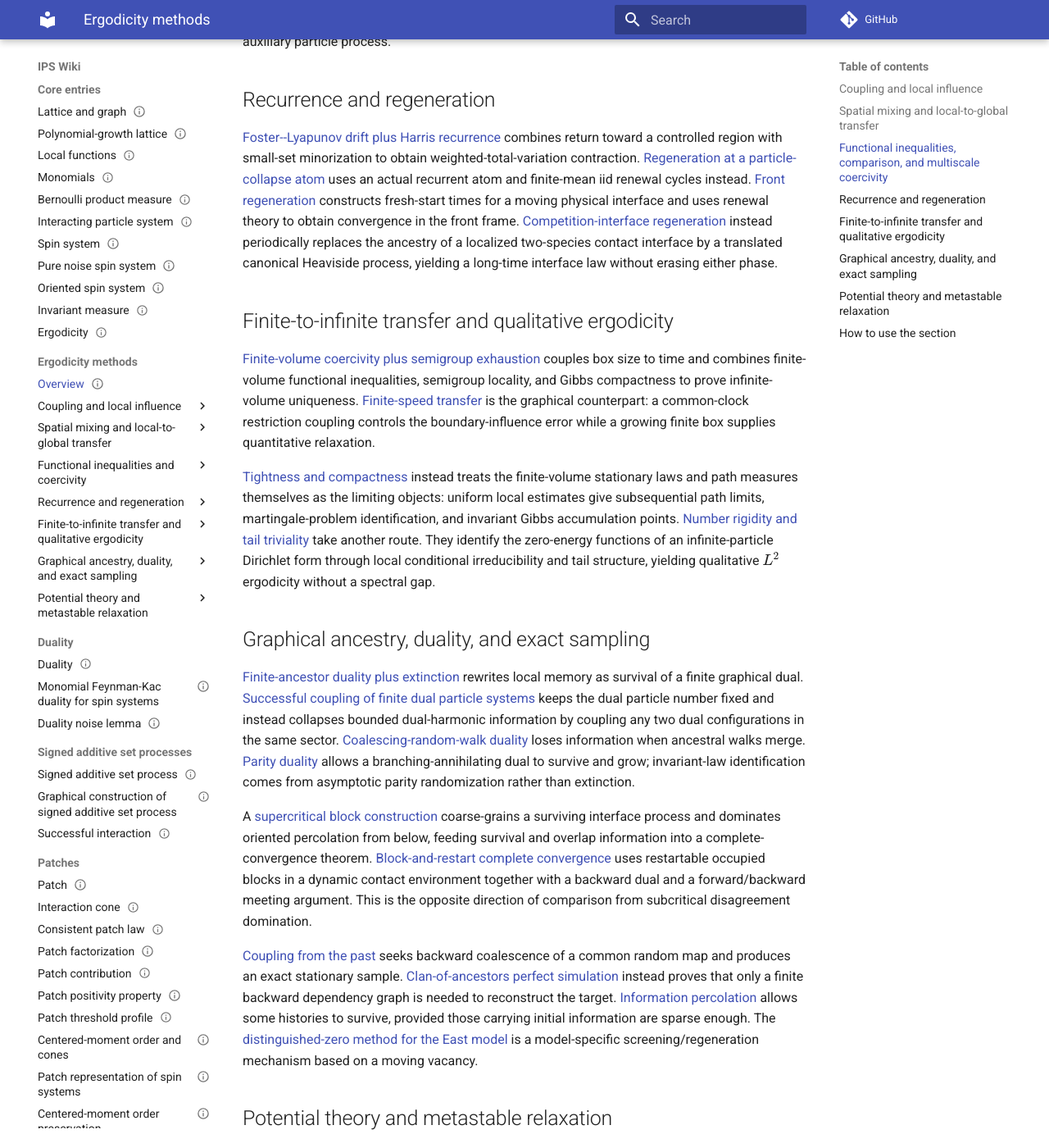
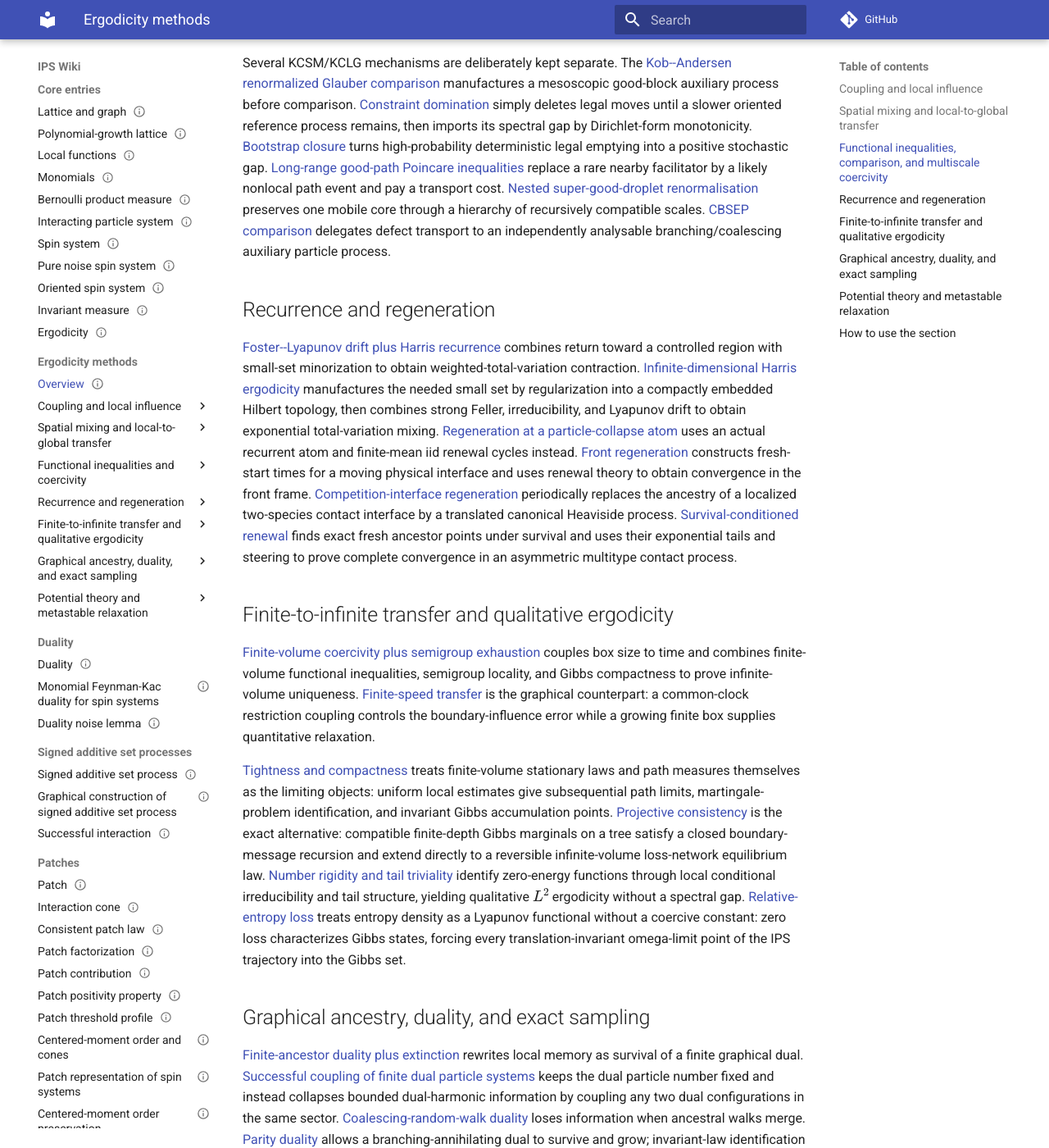
Before and after one commit to maciejgluchowski86-beep/ips-wiki, an MkDocs documentation site: the page built from docs/ergodicity-methods.md, in a window 1280 px wide and 1400 px high, scrolled down 2350 px. Shown: the whole window at 82% size. Built offline with MkDocs 1.6.1 and Material for MkDocs 9.7.7, drawn with Linux system fonts in a browser that asks for light colours; comment, search, counter and statistics services are not loaded; some of the changed text lies outside the part shown.

Commit message:
Integrate wave-six methods into ergodicity hub

```diff
--- a/docs/ergodicity-methods.md
+++ b/docs/ergodicity-methods.md
@@ -18,11 +18,11 @@ The useful question for each page is: *what object must be controlled to make th
 
 [Attractive monotone coupling](entries/attractive-monotone-coupling-extremal-laws.md) preserves the partial order and reduces uniqueness to equality of upper and lower invariant laws. [Dobrushin influence contraction](entries/dobrushin-influence-contraction.md) propagates a matrix of one-site conditional sensitivities, while [path coupling](entries/path-coupling-glauber-dynamics.md) asks only for contraction on neighboring configurations in a path metric.
 
-[Coupling with stationarity](entries/coupling-with-stationarity-local-uniformity.md) requires contraction only when one copy lies in a high-probability equilibrium set. [Block coupling](entries/block-coupling-joint-resampling.md) instead enlarges the update itself and couples whole conditional block laws. [Weighted Wasserstein contraction](entries/weighted-wasserstein-contraction-infinite-ips.md) adapts the metric to a countable-site continuous-spin system and closes a global transportation contraction from dissipative drift.
+[Coupling with stationarity](entries/coupling-with-stationarity-local-uniformity.md) requires contraction only when one copy lies in a high-probability equilibrium set. [Block coupling](entries/block-coupling-joint-resampling.md) instead enlarges the update itself and couples whole conditional block laws. [Coupling independence](entries/coupling-independence-coarse-grained-comparison.md) controls couplings of pinned conditional Gibbs laws and uses them to compare a high-degree Glauber chain with lower-degree pinned subproblems. [Weighted Wasserstein contraction](entries/weighted-wasserstein-contraction-infinite-ips.md) adapts the metric to a countable-site continuous-spin system and closes a global transportation contraction from dissipative drift.
 
-[Maximal local coupling for nonmonotone Potts dynamics](entries/maximal-local-coupling-nonmonotone-potts.md) optimizes each one-site conditional coupling and then controls the accumulated local mismatch by an aggregate-path argument. [Asymptotic coupling](entries/asymptotic-coupling-infinite-dimensional-spde.md) allows infinite-dimensional trajectories to approach without ever meeting by an absolutely continuous change of noise, while [asymptotic reflection coupling](entries/asymptotic-reflection-coupling-monotone-spde.md) regularizes the singular reflection direction of Hilbert-space noise and derives semigroup contraction from approximate coupling times.
+[Maximal local coupling for nonmonotone Potts dynamics](entries/maximal-local-coupling-nonmonotone-potts.md) optimizes each one-site conditional coupling and then controls the accumulated local mismatch by an aggregate-path argument. [Sticky coupling](entries/sticky-coupling-mckean-vlasov.md) reduces nonlinear McKean--Vlasov synchronization to a one-dimensional distance process with a sticky state at zero. [Componentwise reflection coupling](entries/componentwise-reflection-uniform-mean-field.md) reflects each particle pair separately and uses mean-field averaging to keep the contraction constants uniform in particle number. [Asymptotic coupling](entries/asymptotic-coupling-infinite-dimensional-spde.md) allows infinite-dimensional trajectories to approach without ever meeting by an absolutely continuous change of noise, while [asymptotic reflection coupling](entries/asymptotic-reflection-coupling-monotone-spde.md) regularizes the singular reflection direction of Hilbert-space noise and derives semigroup contraction from approximate coupling times.
 
-[Refined discrepancy coupling](entries/refined-discrepancy-coupling-general-exclusion.md) treats the coupled transition rates themselves as variables, allowing different microscopic exclusion jumps in the two marginals when ordinary basic coupling is not attractive. [Second-class-particle shock coupling](entries/second-class-particle-shock-random-walk.md) takes the opposite view of one discrepancy: it deliberately preserves the marker and uses exact closure of translated shock measures to reduce interface motion to a random walk. [Censoring inequalities](entries/censoring-monotone-glauber-dynamics.md) show that, for ordered starts in a monotone system, deleting updates can only delay mixing. [Dynamical disagreement percolation](entries/dynamical-disagreement-space-time-percolation.md) encodes the actual spread of coupled discrepancies by oriented space-time connectivity.
+[Refined discrepancy coupling](entries/refined-discrepancy-coupling-general-exclusion.md) treats the coupled transition rates themselves as variables, allowing different microscopic exclusion jumps in the two marginals when ordinary basic coupling is not attractive. [Second-class-particle shock coupling](entries/second-class-particle-shock-random-walk.md) deliberately preserves one discrepancy and uses exact closure of translated shock measures to reduce interface motion to a random walk. [Environment seen from a second-class particle](entries/environment-seen-second-class-particle.md) instead moves with the retained discrepancy and proves convergence and time ergodicity of the surrounding TASEP environment. [Censoring inequalities](entries/censoring-monotone-glauber-dynamics.md) show that, for ordered starts in a monotone system, deleting updates can only delay mixing. [Dynamical disagreement percolation](entries/dynamical-disagreement-space-time-percolation.md) encodes the actual spread of coupled discrepancies by oriented space-time connectivity.
 
 ## Spatial mixing and local-to-global transfer
 
@@ -32,9 +32,9 @@ The useful question for each page is: *what object must be controlled to make th
 
 ## Functional inequalities, comparison, and multiscale coercivity
 
-The [Poincare/spectral-gap method](entries/poincare-spectral-gap.md) converts a static variance inequality into exponential \(L^2\) relaxation. [Logarithmic Sobolev and modified logarithmic Sobolev inequalities](entries/log-sobolev-modified-log-sobolev.md) strengthen this to hypercontractivity or entropy decay. The [discrete Bochner--Bakry--Emery method](entries/bochner-bakry-emery-discrete-entropy.md) proves entropy coercivity by controlling the second entropy derivative through the algebra of jump moves.
+The [Poincare/spectral-gap method](entries/poincare-spectral-gap.md) converts a static variance inequality into exponential \(L^2\) relaxation. [Logarithmic Sobolev and modified logarithmic Sobolev inequalities](entries/log-sobolev-modified-log-sobolev.md) strengthen this to hypercontractivity or entropy decay. The [discrete Bochner--Bakry--Emery method](entries/bochner-bakry-emery-discrete-entropy.md) proves entropy coercivity by controlling the second entropy derivative through the algebra of jump moves. [Stochastic localization](entries/stochastic-localization-ising-glauber-gap.md) transports the true Glauber Dirichlet form along a random measure-valued flow until only rank-one Ising interactions remain.
 
-Several pages concern recursive or comparative ways to prove coercive inequalities. [Canonical-path and Dirichlet-form comparison](entries/dirichlet-form-canonical-path-comparison.md) routes moves of a tractable reference chain through legal moves of the target chain. [Block dynamics and bisection](entries/block-dynamics-bisection-variance.md) recursively decomposes variance across overlapping regions. The [Lu--Yau martingale method](entries/lu-yau-martingale-conditional-variance.md) follows a filtration under a conservation law, while [two-scale coarse graining](entries/two-scale-coarse-graining-conservative-lsi.md) separates microscopic fibers from a coarse marginal. [Block factorization of entropy](entries/block-factorization-entropy.md) proves entropy contraction for large updates and then reduces it to single-site factorization.
+Several pages concern recursive or comparative ways to prove coercive inequalities. [Canonical-path and Dirichlet-form comparison](entries/dirichlet-form-canonical-path-comparison.md) routes moves of a tractable reference chain through legal moves of the target chain. [Block dynamics and bisection](entries/block-dynamics-bisection-variance.md) recursively decomposes variance across overlapping regions. The [Lu--Yau martingale method](entries/lu-yau-martingale-conditional-variance.md) follows a filtration under a conservation law, while [two-scale coarse graining](entries/two-scale-coarse-graining-conservative-lsi.md) separates microscopic fibers from a coarse marginal. [Hierarchical renormalisation](entries/hierarchical-renormalisation-spectral-gap-recursion.md) changes the effective spin measure at every scale and propagates Brascamp--Lieb bounds along that renormalisation flow. [Block factorization of entropy](entries/block-factorization-entropy.md) proves entropy contraction for large updates and then reduces it to single-site factorization.
 
 [Holley--Stroock bounded-perturbation transfer](entries/holley-stroock-bounded-perturbation.md) transports an existing Poincare or log-Sobolev inequality across a bounded density perturbation. For symmetric exclusion, the [moving-particle lemma](entries/moving-particle-long-jump-exclusion.md) replaces an illegal long exchange by local exclusion energy at an effective-resistance cost, while the [Aldous interchange-process theorem](entries/aldous-interchange-exclusion-gap.md) exactly reduces the many-particle spectral gap to the one-particle random-walk gap.
 
@@ -44,13 +44,13 @@ Several KCSM/KCLG mechanisms are deliberately kept separate. The [Kob--Andersen
 
 ## Recurrence and regeneration
 
-[Foster--Lyapunov drift plus Harris recurrence](entries/foster-lyapunov-harris-geometric-ergodicity.md) combines return toward a controlled region with small-set minorization to obtain weighted-total-variation contraction. [Regeneration at a particle-collapse atom](entries/particle-collapse-regeneration.md) uses an actual recurrent atom and finite-mean iid renewal cycles instead. [Front regeneration](entries/front-regeneration-renewal-times.md) constructs fresh-start times for a moving physical interface and uses renewal theory to obtain convergence in the front frame. [Competition-interface regeneration](entries/competition-interface-regeneration.md) instead periodically replaces the ancestry of a localized two-species contact interface by a translated canonical Heaviside process, yielding a long-time interface law without erasing either phase.
+[Foster--Lyapunov drift plus Harris recurrence](entries/foster-lyapunov-harris-geometric-ergodicity.md) combines return toward a controlled region with small-set minorization to obtain weighted-total-variation contraction. [Infinite-dimensional Harris ergodicity](entries/infinite-dimensional-harris-levy-spde.md) manufactures the needed small set by regularization into a compactly embedded Hilbert topology, then combines strong Feller, irreducibility, and Lyapunov drift to obtain exponential total-variation mixing. [Regeneration at a particle-collapse atom](entries/particle-collapse-regeneration.md) uses an actual recurrent atom and finite-mean iid renewal cycles instead. [Front regeneration](entries/front-regeneration-renewal-times.md) constructs fresh-start times for a moving physical interface and uses renewal theory to obtain convergence in the front frame. [Competition-interface regeneration](entries/competition-interface-regeneration.md) periodically replaces the ancestry of a localized two-species contact interface by a translated canonical Heaviside process. [Survival-conditioned renewal](entries/survival-conditioned-renewal-multitype-contact.md) finds exact fresh ancestor points under survival and uses their exponential tails and steering to prove complete convergence in an asymmetric multitype contact process.
 
 ## Finite-to-infinite transfer and qualitative ergodicity
 
 [Finite-volume coercivity plus semigroup exhaustion](entries/finite-volume-coercivity-exhaustion-uniqueness.md) couples box size to time and combines finite-volume functional inequalities, semigroup locality, and Gibbs compactness to prove infinite-volume uniqueness. [Finite-speed transfer](entries/finite-speed-finite-volume-transfer.md) is the graphical counterpart: a common-clock restriction coupling controls the boundary-influence error while a growing finite box supplies quantitative relaxation.
 
-[Tightness and compactness](entries/tightness-compactness-infinite-particle-dynamics.md) instead treats the finite-volume stationary laws and path measures themselves as the limiting objects: uniform local estimates give subsequential path limits, martingale-problem identification, and invariant Gibbs accumulation points. [Number rigidity and tail triviality](entries/number-rigidity-tail-dirichlet-ergodicity.md) take another route. They identify the zero-energy functions of an infinite-particle Dirichlet form through local conditional irreducibility and tail structure, yielding qualitative \(L^2\) ergodicity without a spectral gap.
+[Tightness and compactness](entries/tightness-compactness-infinite-particle-dynamics.md) treats finite-volume stationary laws and path measures themselves as the limiting objects: uniform local estimates give subsequential path limits, martingale-problem identification, and invariant Gibbs accumulation points. [Projective consistency](entries/projective-consistency-splitting-gibbs-equilibrium.md) is the exact alternative: compatible finite-depth Gibbs marginals on a tree satisfy a closed boundary-message recursion and extend directly to a reversible infinite-volume loss-network equilibrium law. [Number rigidity and tail triviality](entries/number-rigidity-tail-dirichlet-ergodicity.md) identify zero-energy functions through local conditional irreducibility and tail structure, yielding qualitative \(L^2\) ergodicity without a spectral gap. [Relative-entropy loss](entries/relative-entropy-loss-gibbs-attractor.md) treats entropy density as a Lyapunov functional without a coercive constant: zero loss characterizes Gibbs states, forcing every translation-invariant omega-limit point of the IPS trajectory into the Gibbs set.
 
 ## Graphical ancestry, duality, and exact sampling
 
```
